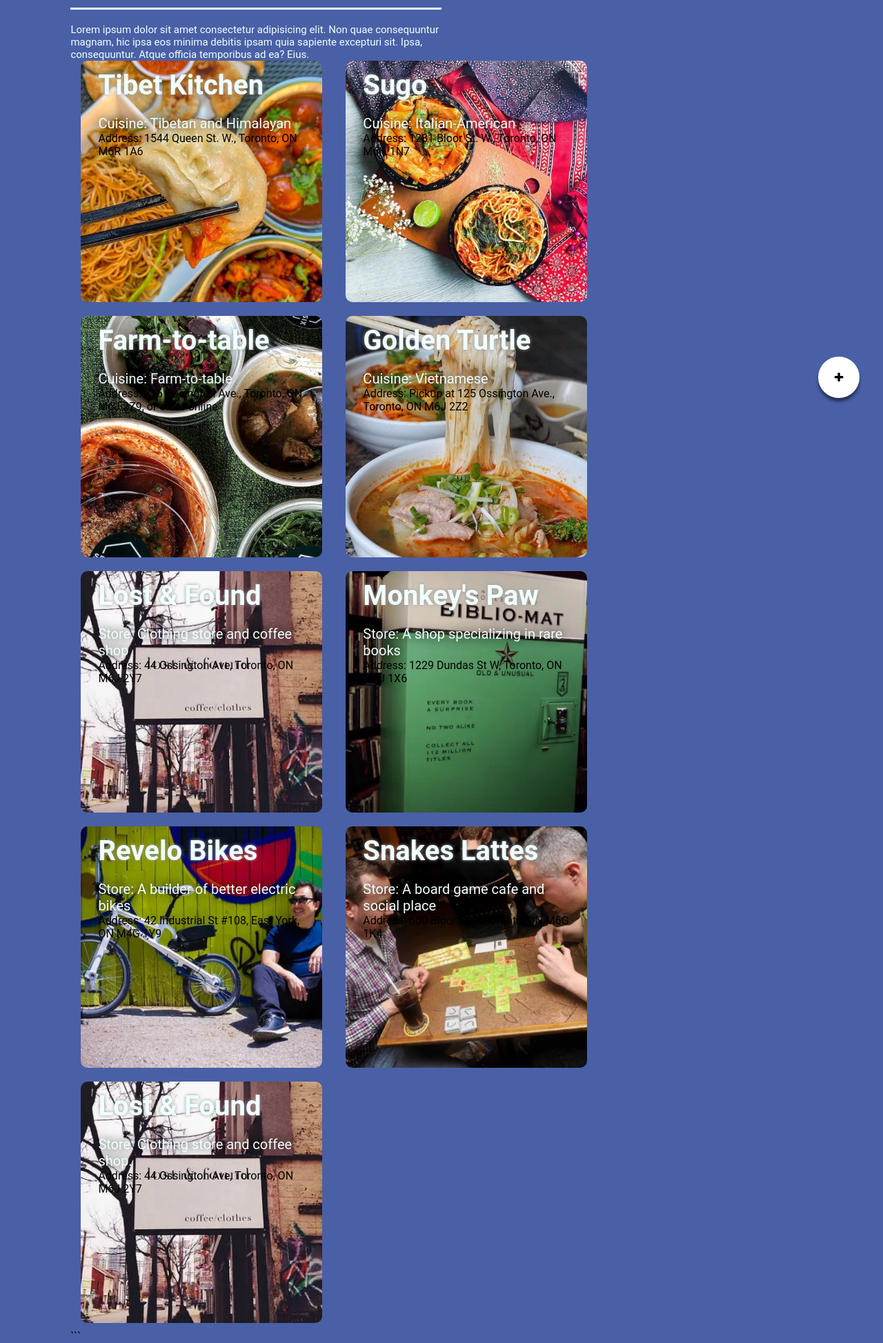
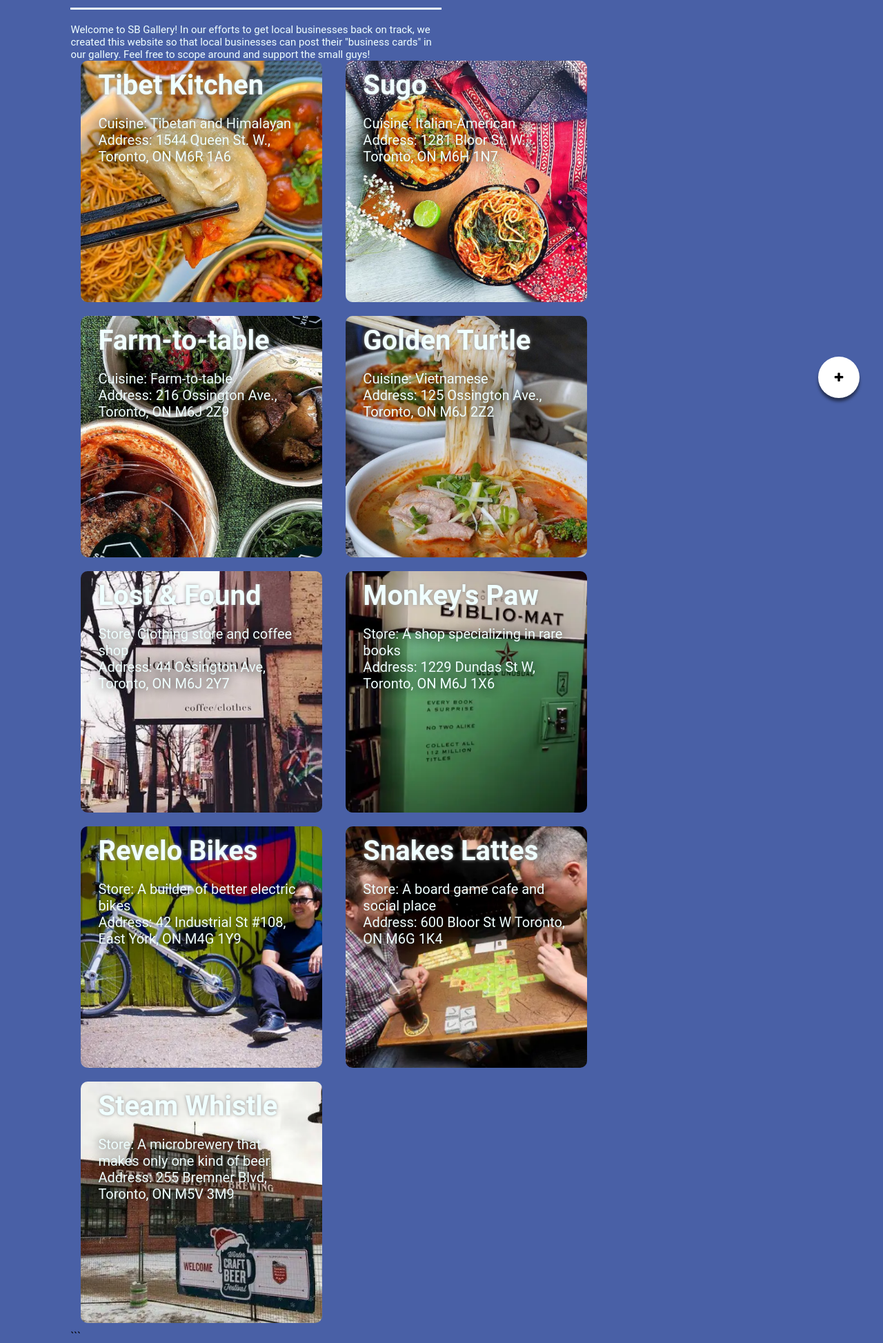
Before and after one commit to kevshao/uofthacks, a Flask app: page / in a window 1280 px wide. Shown: the part 201-2148 px from the top of the page at 69% size. Run offline with Flask 2, Linux system fonts and the light colour scheme.

Commit message:
ok ok amy we got this

```diff
--- a/website/static/styles/style.css
+++ b/website/static/styles/style.css
@@ -92,6 +92,12 @@
     text-shadow: 0 0 15px #000;
 }
 
+.card p2{
+    font-size: 20px;
+    color: azure;
+    text-shadow: 0 0 15px #000;
+}
+
 .card{
     width: 350px;
     height: 350px;
@@ -136,7 +142,7 @@
     background:  url('snake.PNG') no-repeat center center/cover;
 }
 .card9{
-    background:  url('lost.PNG') no-repeat center center/cover;
+    background:  url('train.PNG') no-repeat center center/cover;
 }
 
 
--- a/website/templates/index.html
+++ b/website/templates/index.html
@@ -24,7 +24,7 @@
         <div class ="row">
             <div class = "col">
                 <h1>SB Gallery</h1>
-                    <p>Lorem ipsum dolor sit amet consectetur adipisicing elit. Non quae consequuntur magnam, hic ipsa eos minima debitis ipsam quia sapiente excepturi sit. Ipsa, consequuntur. Atque officia temporibus ad ea? Eius.</p>
+                    <p>Welcome to SB Gallery! In our efforts to get local businesses back on track, we created this website so that local businesses can post their "business cards" in our gallery. Feel free to scope around and support the small guys!</p>
             </div>
         </div>
 
@@ -42,12 +42,12 @@
         <div class = "card card3">
             <h5> Farm-to-table </h5>
             <p>Cuisine: Farm-to-table</p>
-            <p2>Address: 216 Ossington Ave., Toronto, ON M6J 2Z9, or order online</p2>
+            <p2>Address: 216 Ossington Ave., Toronto, ON M6J 2Z9</p2>
         </div>
         <div class = "card card4">
             <h5> Golden Turtle </h5>
             <p>Cuisine: Vietnamese</p>
-            <p2>Address: Pickup at 125 Ossington Ave., Toronto, ON M6J 2Z2</p2>
+            <p2>Address: 125 Ossington Ave., Toronto, ON M6J 2Z2</p2>
         </div>
         <div class = "card card5">
             <h5> Lost & Found </h5>
@@ -70,9 +70,9 @@
             <p2>Address: 600 Bloor St W Toronto, ON M6G 1K4</p2>
         </div>
         <div class = "card card9">
-            <h5> Lost & Found </h5>
-            <p>Store: Clothing store and coffee shop.</p>
-            <p2>Address: 44 Ossington Ave, Toronto, ON M6J 2Y7</p2>
+            <h5> Steam Whistle </h5>
+            <p>Store: A microbrewery that makes only one kind of beer</p>
+            <p2>Address: 255 Bremner Blvd, Toronto, ON M5V 3M9</p2>
         </div>
 
     <!--    <button id ="open">
```
Also changed, not shown: website/static/styles/train.PNG (added).
